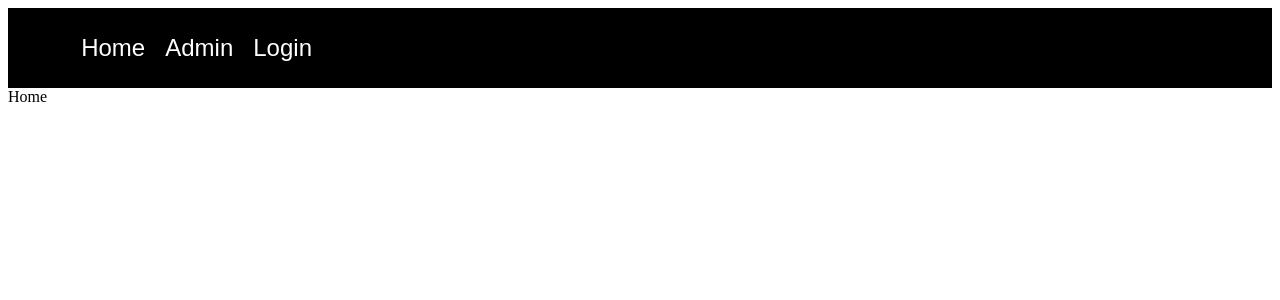
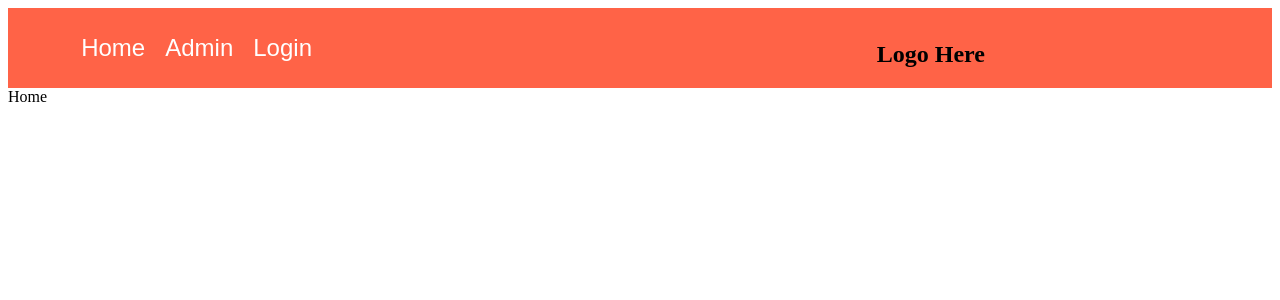
Before and after one commit to Nikothaboss/group-project, a React (Create React App) app: page / in a window 1280 px wide. Shown: the top 300 px of the page. Built offline with nearby package versions, Linux system fonts and the light colour scheme.

Commit message:
edit: added logospace and new color

```diff
--- a/src/components/navigation/Nav.jsx
+++ b/src/components/navigation/Nav.jsx
@@ -32,7 +32,7 @@ const Nav = () => {
                     </NavLinkContainer>
                 </LeftContainer>
                 <RightContainer>
-                    <h2>Test</h2>
+                    <h2>Logo Here</h2>
                 </RightContainer>
             </NavInnerContainer>
             {openNav && (
--- a/src/components/styles/NavStyles.jsx
+++ b/src/components/styles/NavStyles.jsx
@@ -4,7 +4,7 @@ import { Link } from 'react-router-dom';
 export const NavContainer = styled.nav`
     width: 100%;
     height: ${(props) => (props.extendNavbar ? "100%" : "80px")};
-    background-color: black;
+    background-color: tomato;
     display: flex;
     flex-direction: column;
     `;
```
